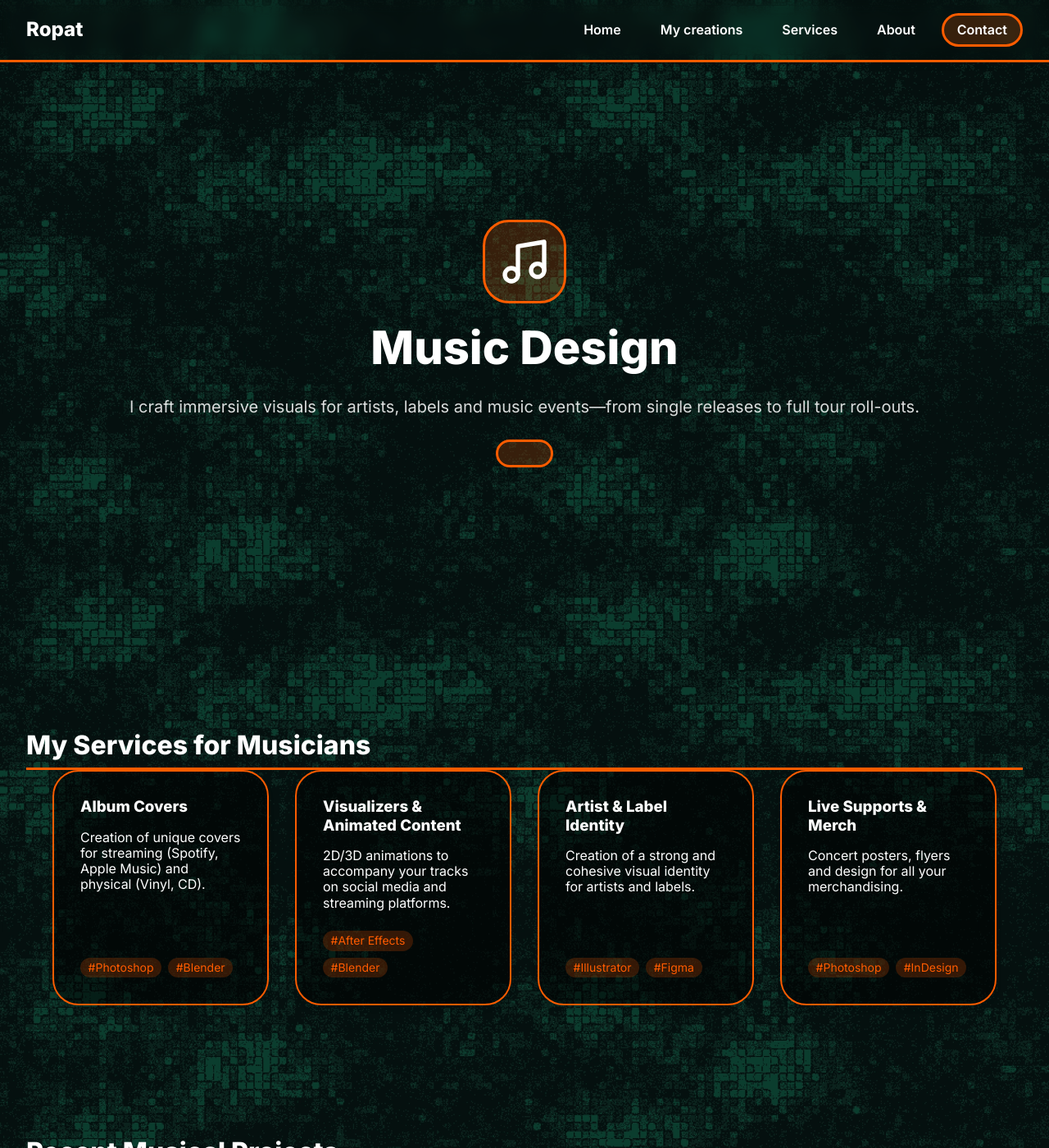
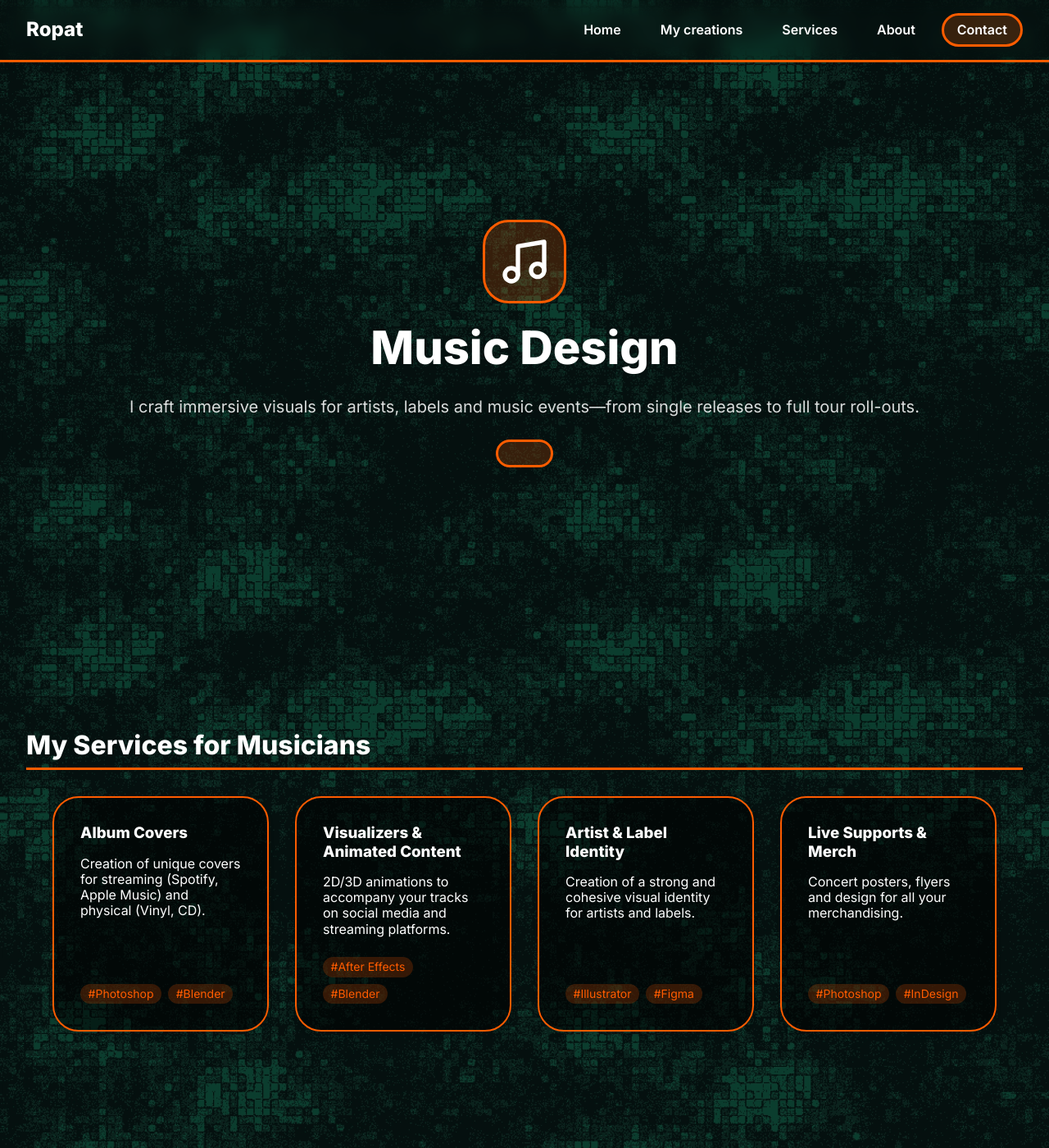
Before and after one commit to 7Nautilus/ropat-portfolio, a Jekyll site: the page built from en/services/music-design.html, in a window 1280 px wide and 1400 px high. Shown: the whole window at 82% size. Built offline with Jekyll 4.4.1, drawn with Linux system fonts in a browser that asks for light colours.

Commit message:
test section display

```diff
--- a/assets/css/style.css
+++ b/assets/css/style.css
@@ -79,6 +79,8 @@ body {
 }
 
 section {
+  display: flex;
+  flex-direction: column;
   gap: var(--spacing-lg);
 }
 
@@ -665,7 +667,6 @@ main {
 .cta-container {
   display: flex;
   flex-direction: row-reverse;
-  margin-top: var(--spacing-lg);
   width: 100%;
 }
 
```
